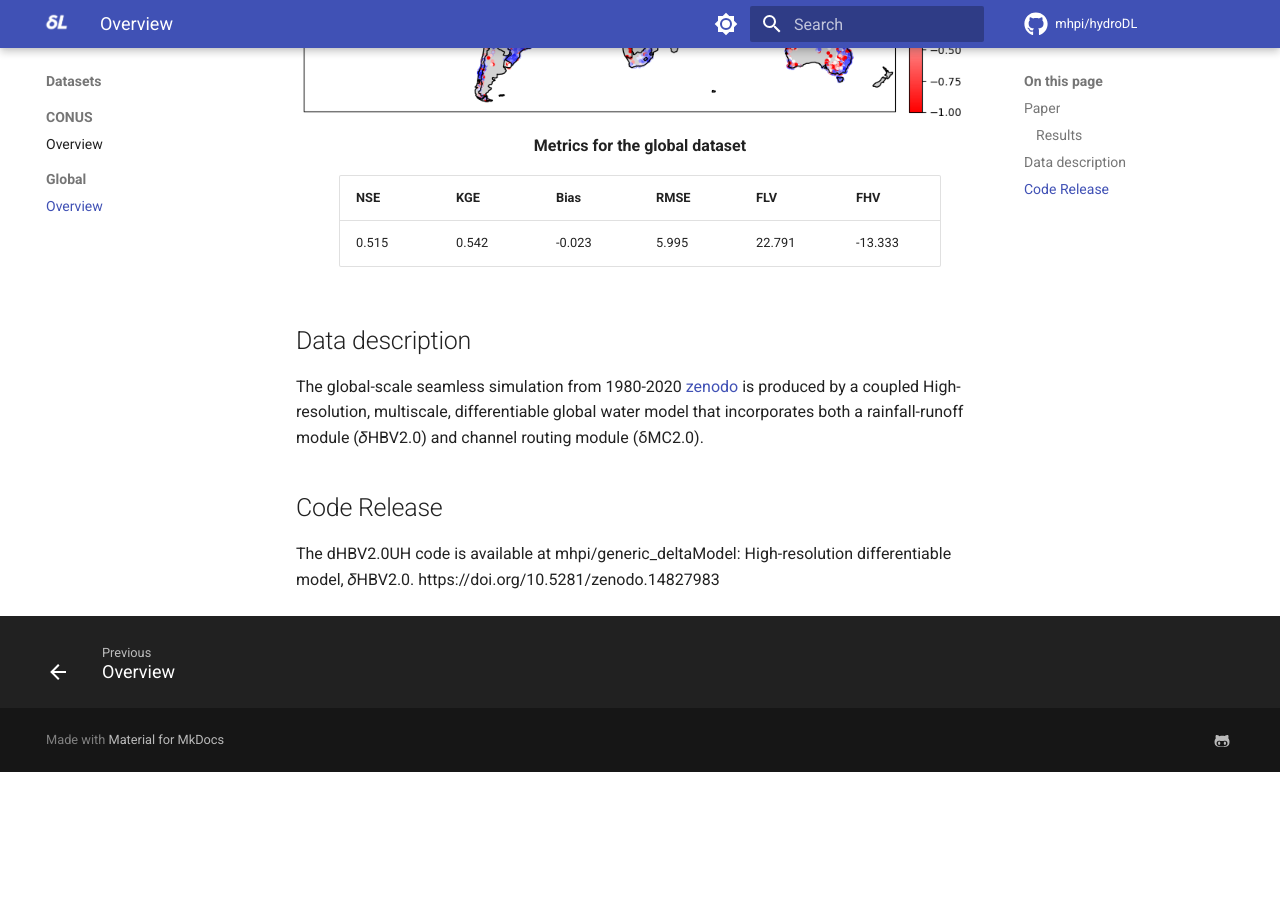
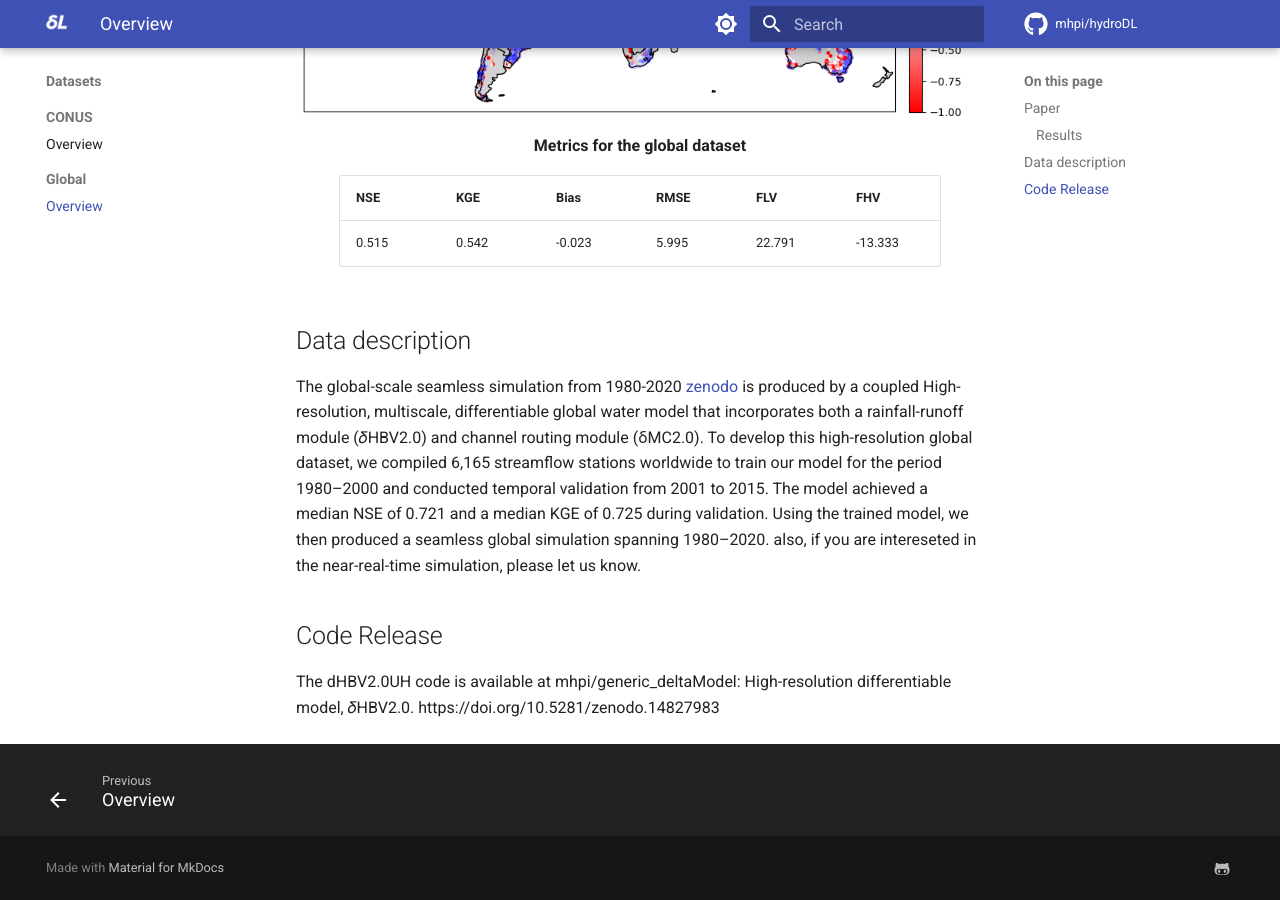
Before and after one commit to mhpi/mhpi.github.io, an MkDocs documentation site: the page built from docs/datasets/global.md, in a window 1280 px wide and 900 px high, scrolled down 981 px. Built offline with MkDocs 1.6.1 and Material for MkDocs 9.7.7, drawn with Linux system fonts in a browser that asks for light colours; a script that is not in the unit is left out; comment, search, counter and statistics services are not loaded; before the commit the page ends 1753 px from its top, so only the background shows below that.

Commit message:
modify global.md

```diff
--- a/docs/datasets/global.md
+++ b/docs/datasets/global.md
@@ -40,6 +40,8 @@ Ji, H., Song, Y., Bindas, T. et al. Distinct hydrologic response patterns and tr
 ## Data description
 
 The global-scale seamless simulation from 1980-2020 [zenodo](https://zenodo.org/records/17552954) is produced by a coupled High-resolution, multiscale, differentiable global water model that incorporates both a rainfall-runoff module (𝛿HBV2.0) and channel routing module (δMC2.0).
+To develop this high-resolution global dataset, we compiled 6,165 streamflow stations worldwide to train our model for the period 1980–2000 and conducted temporal validation from 2001 to 2015. The model achieved a median NSE of 0.721 and a median KGE of 0.725 during validation. Using the trained model, we then produced a seamless global simulation spanning 1980–2020.
+also, if you are intereseted in the near-real-time simulation, please let us know.
 
 ## Code Release
 
```
